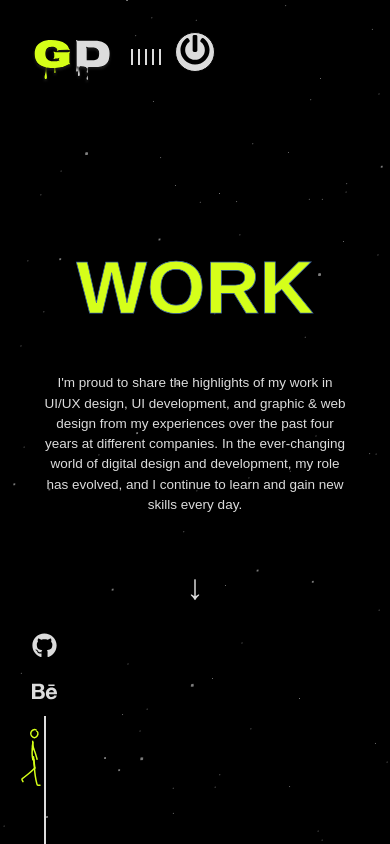
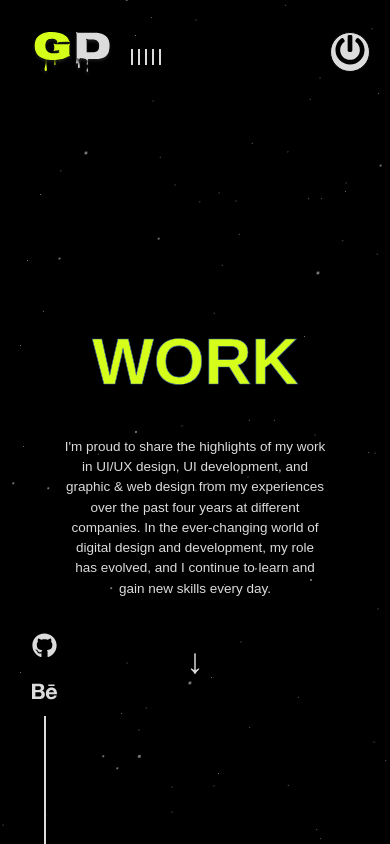
Before and after one commit to gayathridhanasekaran/New_Portfolio, a React (Create React App) app: page /work in a window 390 px wide. Shown: the top 844 px of the page. Built offline with nearby package versions, Linux system fonts and the light colour scheme; a web font is replaced by a local one.

Commit message:
responsive fixed

```diff
--- a/src/Components/About.jsx
+++ b/src/Components/About.jsx
@@ -58,7 +58,7 @@ const Main = styled.div`
     width: auto;
     height: auto;
     left: calc(3rem + 5vw);
-
+    font-size: calc(1rem + 1vw);
     }
 `;
 
--- a/src/Components/MySkills.jsx
+++ b/src/Components/MySkills.jsx
@@ -21,7 +21,9 @@ justify-content: space-evenly;
 align-items: center;
 @media (max-width: 561px) {
         overflow-x: hidden;
-        overflow-y: auto
+        overflow-y: auto;
+        width:100%;
+        height: 100%
     }
 `;
 
@@ -42,13 +44,22 @@ padding-left: 4rem;
 
 const Title = styled.h2`
 font-size: calc(1em + 1vw);
-color: #DCDCDC
+color: #DCDCDC;
+display: flex;
+@media (max-width: 561px) {
+    font-size: calc(2em + 1vw);
+
+}
 `
 
 const Description = styled.div`
 color: #DCDCDC;
 font-size: calc(0.6em + 0.5vw);
 padding: 0.5rem 0;
+@media (max-width: 561px) {
+    font-size: calc(1.2em + 0.5vw);
+
+}
 `
 
 const Content = styled.div`
--- a/src/Data/WorkData.jsx
+++ b/src/Data/WorkData.jsx
@@ -163,6 +163,11 @@ const WorkData = () => {
     const numberOfCycles = Math.ceil(
       (3 * window.innerWidth) / window.innerHeight
     );
+    // Use media query to check the window width
+    const isSmallScreen = window.innerWidth < 768;
+
+    // Set xPercent based on the screen size
+    const xPercentValue = isSmallScreen ? 0 : -77;
     gsap
       .timeline({
         scrollTrigger: {
@@ -186,7 +191,7 @@ const WorkData = () => {
           xPercent: 0,
         },
         {
-          xPercent: -77,
+          xPercent: xPercentValue,
           easy: "none",
         },
         0
--- a/src/Shared/BigTitlte.jsx
+++ b/src/Shared/BigTitlte.jsx
@@ -11,6 +11,7 @@ margin: 0;
 text-align: right;
 @media (max-width: 561px) {
 font-size: calc(3rem + 5vw);
+position: relative
 
 }
 
--- a/src/Shared/Logo.jsx
+++ b/src/Shared/Logo.jsx
@@ -6,6 +6,10 @@ import styled from 'styled-components'
 const LogoIcon = styled.div`
 position: fixed;
 top: 2.5rem;
+@media (max-width: 561px) {
+  position: relative;
+  top: 0
+ }
 `
 const LogoComponent = () => {
   return (
--- a/src/Shared/PowerButton.jsx
+++ b/src/Shared/PowerButton.jsx
@@ -23,8 +23,13 @@ display: flex;
 justify-content: center;
 align-items:center;
 z-index:99;
+cursor: pointer;
 
-cursor: pointer;
+@media (max-width: 561px) {
+ right: 0;
+ left: auto;
+ position: absolute
+}
 
 &:hover{
     background-color: #D5FF18;
--- a/src/Shared/SoundBar.jsx
+++ b/src/Shared/SoundBar.jsx
@@ -24,6 +24,9 @@ const Box = styled.div`
   & > *:nth-child(5) {
     animation-delay: 0.8s;
   }
+  @media (max-width: 561px) {
+    position: absolute
+   }
 `;
 const play = keyframes`
 0%{
--- a/src/index.css
+++ b/src/index.css
@@ -399,7 +399,7 @@ outerSize = 20, */
   .tag-cloud {
     width: 100% !important;
     height: 300px !important;
-    margin: 8rem;
+    margin-top: 10rem;
   }
 }
 
@@ -561,6 +561,21 @@ outerSize = 20, */
   .WorkContent {
     width: 100%;
   }
+  .page {
+    height: 100%;
+  }
+  .content {
+    position: relative;
+    display: block;
+  }
+  .content-section {
+    width: 100%;
+    min-height: 100vh;
+    height: auto;
+  }
+  .animation-container {
+    display: none;
+  }
 }
 
 .linkicon {
```
